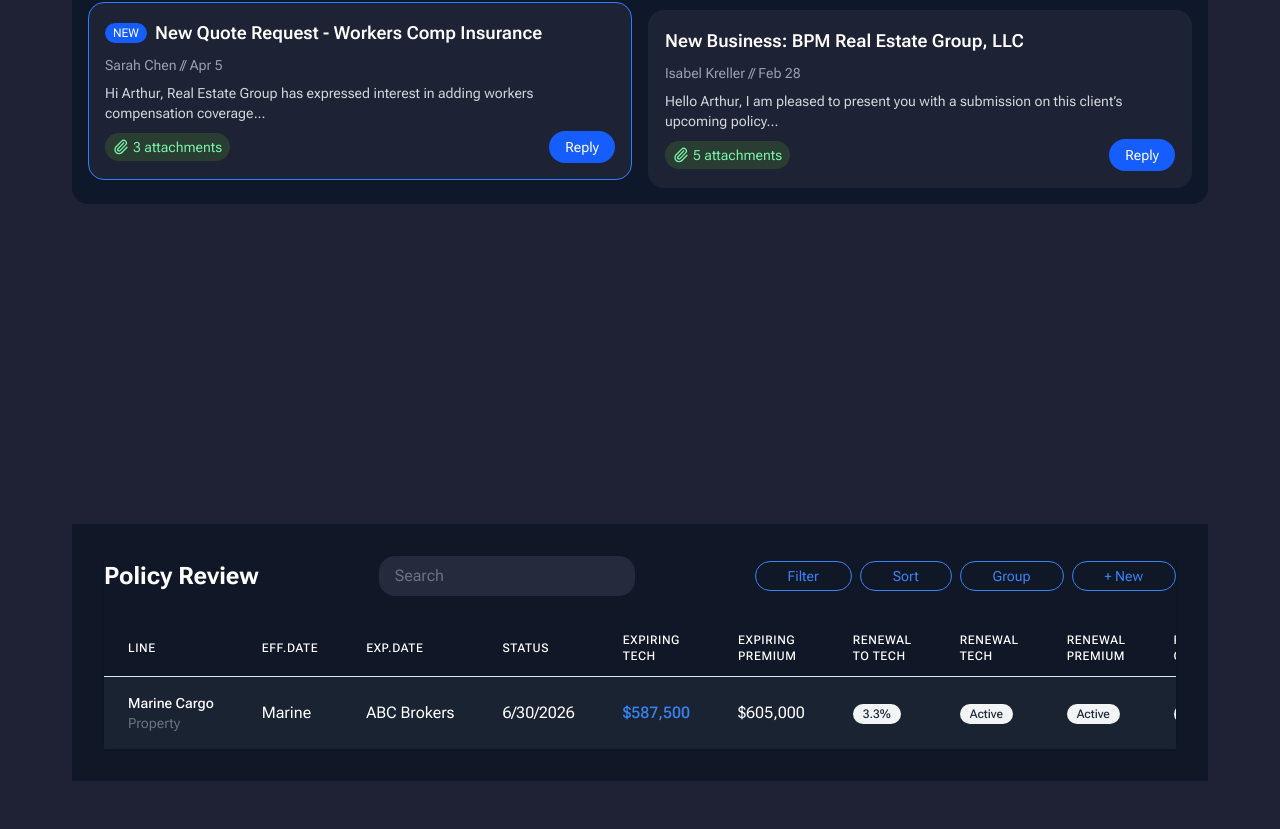
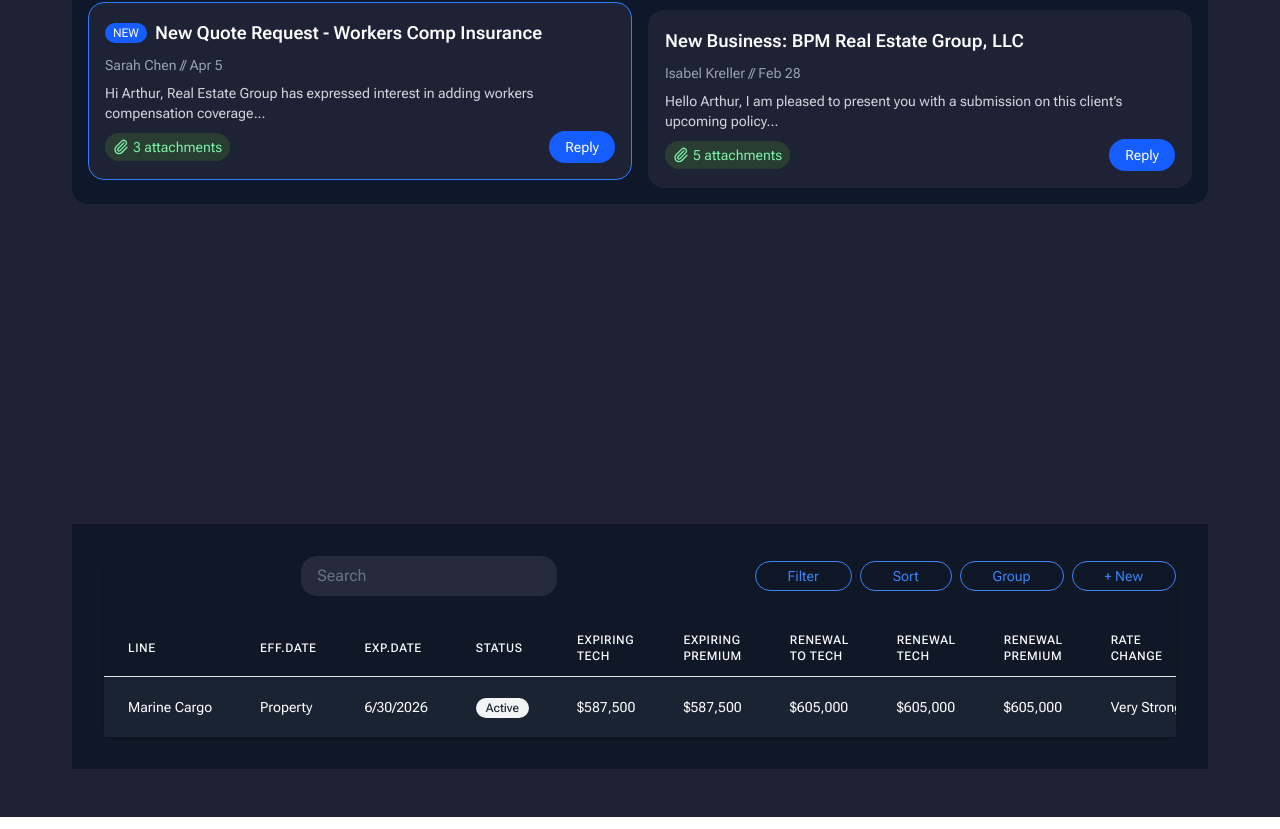
Before and after one commit to OlgaMinaievaWebDev/dashboard-ui, a React (Vite) app: page /accounts in a window 1280 px wide. Shown: the part 2439-3268 px from the top of the page. Built offline with nearby package versions, Linux system fonts and the light colour scheme.

Commit message:
reusable table

```diff
--- a/src/components/accounts/policiesPage/TablePage.jsx
+++ b/src/components/accounts/policiesPage/TablePage.jsx
@@ -1,4 +1,5 @@
 import { AccountsTable } from "../../dashboard/myAccounts/AccountsTable";
+
 const otherData = [
   {
     id: 1,
@@ -14,10 +15,10 @@ const otherData = [
     triage: "High",
     winnability: "Very Strong",
   },
-  // ... more data items
+  // ... more data
 ];
 
-const otherColumns = [
+const customColumns = [
   "LINE",
   "EFF.DATE",
   "EXP.DATE",
@@ -26,24 +27,39 @@ const otherColumns = [
   "EXPIRING PREMIUM",
   "RENEWAL TO TECH",
   "RENEWAL TECH",
- "RENEWAL PREMIUM",
+  "RENEWAL PREMIUM",
   "RATE CHANGE",
   "LOSS RATIO",
-
+  "ACTIONS",
 ];
 
-export const OtherDataPage = () => {
+const transformedData = otherData.map((item) => ({
+  id: item.id,
+  line: item.name,
+  effDate: item.type, // Note: You might want to use a different field here
+  expDate: item.expirationDate,
+  status: item.status,
+  expiringTech: item.currentPremium,
+  expiringPremium: item.currentPremium,
+  renewalToTech: item.proposedPremium,
+  renewalTech: item.proposedPremium,
+  renewalPremium: item.proposedPremium,
+  rateChange: item.winnability,
+  lossRatio: item.lossRatio,
+}));
+
+export const TablePage = () => {
   return (
     <div className="p-4 md:p-8 bg-[#101827]">
       <div className="mx-auto">
         <AccountsTable
-          data={otherData}
-          columns={otherColumns}
-          title="Policy Review"
+          data={transformedData}
+          columns={customColumns}
+        title=""
         />
       </div>
     </div>
   );
 };
 
-export default OtherDataPage;
+export default TablePage;
--- a/src/components/dashboard/myAccounts/AccountRow.jsx
+++ b/src/components/dashboard/myAccounts/AccountRow.jsx
@@ -1,42 +1,51 @@
 import { MoreVertical } from "lucide-react";
 import { StatusBadges } from "./StatusBadges";
 
-export const AccountRow = ({ account, className }) => (
+const getValue = (account, key) => {
+  const mappings = {
+    "ACCOUNT NAME/TYPE": (
+      <div>
+        <div className="font-medium">{account.accountName || account.name}</div>
+        <div className="text-sm text-gray-500">{account.type}</div>
+      </div>
+    ),
+    LINE: account.line || account.coverage,
+    BROKER: account.broker,
+    "REVIEWAL DATE": account.reviewDate || account.expirationDate,
+    PREMIUM: account.premium || account.currentPremium,
+    "RATED PREMIUM": account.ratedPremium || account.proposedPremium,
+    "LOSS RATIO": <StatusBadges status={account.lossRatio} />,
+    APPETITE: <StatusBadges status={account.appetite || account.status} />,
+    STATUS: <StatusBadges status={account.status || account.activeStatus} />,
+    TRIAGE: <StatusBadges status={account.triage} />,
+    WINNABILITY: <StatusBadges status={account.winnability} />,
+    "EFF.DATE": account.effDate,
+    "EXP.DATE": account.expDate,
+    "EXPIRING TECH": account.expiringTech,
+    "EXPIRING PREMIUM": account.expiringPremium,
+    "RENEWAL TO TECH": account.renewalToTech,
+    "RENEWAL TECH": account.renewalTech,
+    "RENEWAL PREMIUM": account.renewalPremium,
+    "RATE CHANGE": account.rateChange,
+    ACTIONS: (
+      <MoreVertical className="p-1 rounded-full w-7 h-7 border border-white" />
+    ),
+  };
+
+  return mappings[key] ?? "-";
+};
+
+export const AccountRow = ({ account, columns, className }) => (
   <tr className={`hover:bg-[#1f2630] ${className || ""}`}>
-    <td className="px-6 py-4 whitespace-nowrap text-sm">
-      <div className="font-medium">{account.accountName || account.name}</div>
-      <div className="text-sm text-gray-500">{account.type}</div>
-    </td>
-    <td className="px-6 py-4 whitespace-nowrap">
-      {account.line || account.coverage}
-    </td>
-    <td className="px-6 py-4 whitespace-nowrap">{account.broker}</td>
-    <td className="px-6 py-4 whitespace-nowrap">
-      {account.reviewDate || account.expirationDate}
-    </td>
-    <td className="px-6 py-4 whitespace-nowrap font-medium text-azure">
-      {account.premium || account.currentPremium}
-    </td>
-    <td className="px-6 py-4 whitespace-nowrap">
-      {account.ratedPremium || account.proposedPremium}
-    </td>
-    <td className="px-6 py-4 whitespace-nowrap">
-      <StatusBadges status={account.lossRatio} />
-    </td>
-    <td className="px-6 py-4 whitespace-nowrap">
-      <StatusBadges status={account.appetite || account.status} />
-    </td>
-    <td className="px-6 py-4 whitespace-nowrap">
-      <StatusBadges status={account.status || account.activeStatus} />
-    </td>
-    <td className="px-6 py-4 whitespace-nowrap">
-      <StatusBadges status={account.triage} />
-    </td>
-    <td className="px-6 py-4 whitespace-nowrap">
-      <StatusBadges status={account.winnability} />
-    </td>
-    <td className="px-2 py-3 text-right">
-      <MoreVertical className="p-1 rounded-full w-7 h-7 border border-white" />
-    </td>
+    {columns.map((col, index) => (
+      <td
+        key={index}
+        className={`px-6 py-4 whitespace-nowrap text-sm text-white ${
+          col === "ACTIONS" ? "text-right" : ""
+        }`}
+      >
+        {getValue(account, col)}
+      </td>
+    ))}
   </tr>
 );
--- a/src/components/dashboard/myAccounts/AccountsTable.jsx
+++ b/src/components/dashboard/myAccounts/AccountsTable.jsx
@@ -51,6 +51,7 @@ export const AccountsTable = ({
             <AccountRow
               key={account.id || index}
               account={account}
+              columns={columns}
               className={index % 2 === 0 ? "bg-[#1a2332]" : "bg-[#202e4b]"}
             />
           ))}
```
